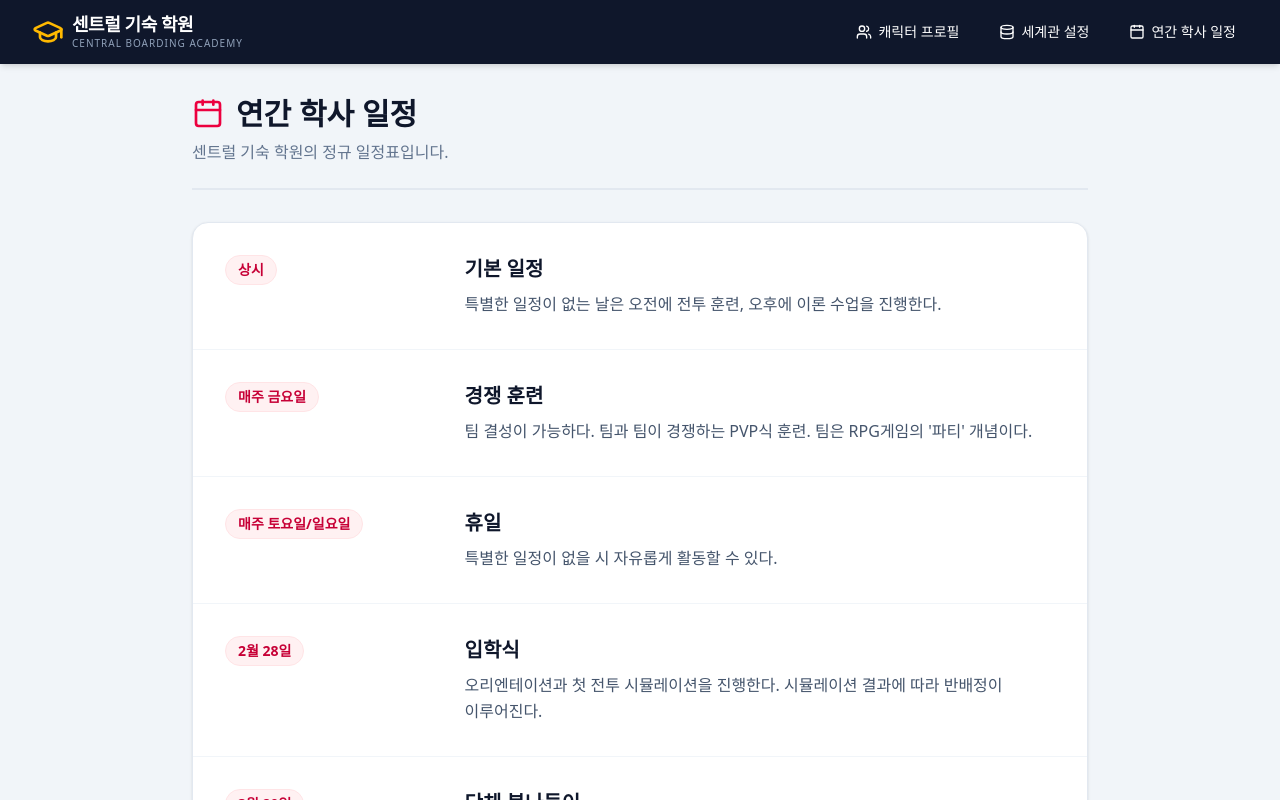
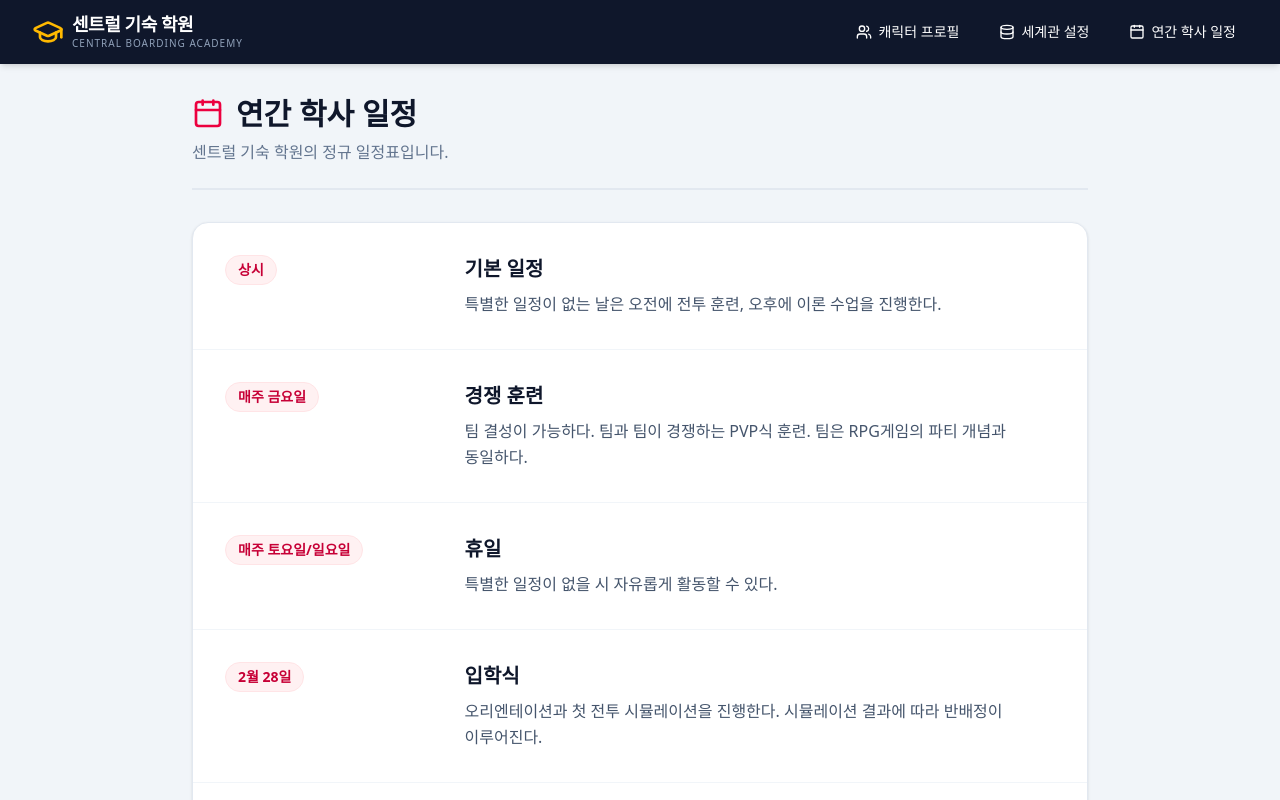
Before and after one commit to SHTHK/SCH, a React (Vite) app: page /#/schedule in a window 1280 px wide. Shown: the top 800 px of the page. Built offline with nearby package versions, Linux system fonts and the light colour scheme.

Commit message:
Update data.ts

```diff
--- a/src/data.ts
+++ b/src/data.ts
@@ -369,7 +369,7 @@ export const worldSettings: WorldSetting[] = [
 
 export const schedules = [
   { date: "상시", event: "기본 일정", description: "특별한 일정이 없는 날은 오전에 전투 훈련, 오후에 이론 수업을 진행한다." },
-  { date: "매주 금요일", event: "경쟁 훈련", description: "팀 결성이 가능하다. 팀과 팀이 경쟁하는 PVP식 훈련. 팀은 RPG게임의 '파티' 개념이다." },
+  { date: "매주 금요일", event: "경쟁 훈련", description: "팀 결성이 가능하다. 팀과 팀이 경쟁하는 PVP식 훈련. 팀은 RPG게임의 파티 개념과 동일하다." },
   { date: "매주 토요일/일요일", event: "휴일", description: "특별한 일정이 없을 시 자유롭게 활동할 수 있다." },
   { date: "2월 28일", event: "입학식", description: "오리엔테이션과 첫 전투 시뮬레이션을 진행한다. 시뮬레이션 결과에 따라 반배정이 이루어진다." },
   { date: "3월 20일", event: "단체 봄나들이", description: "봄맞이 단체 외출." },
```
